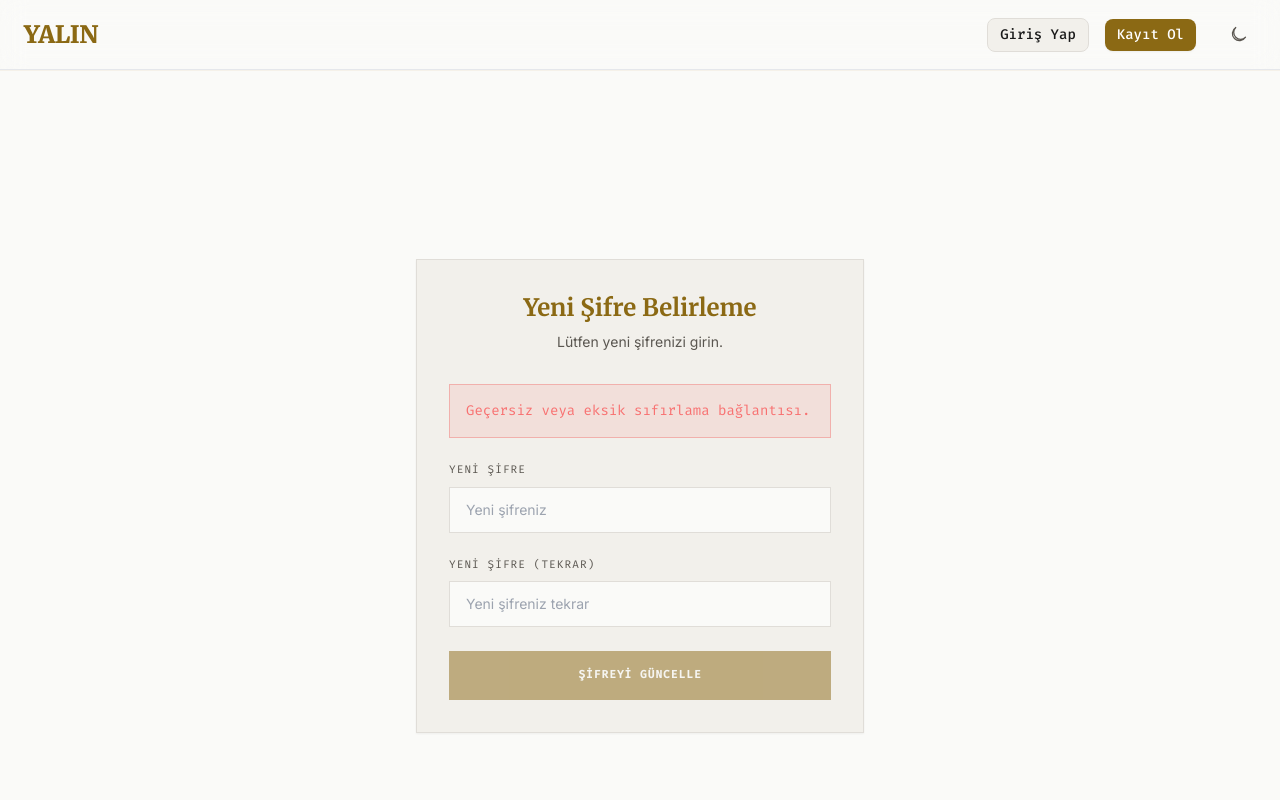
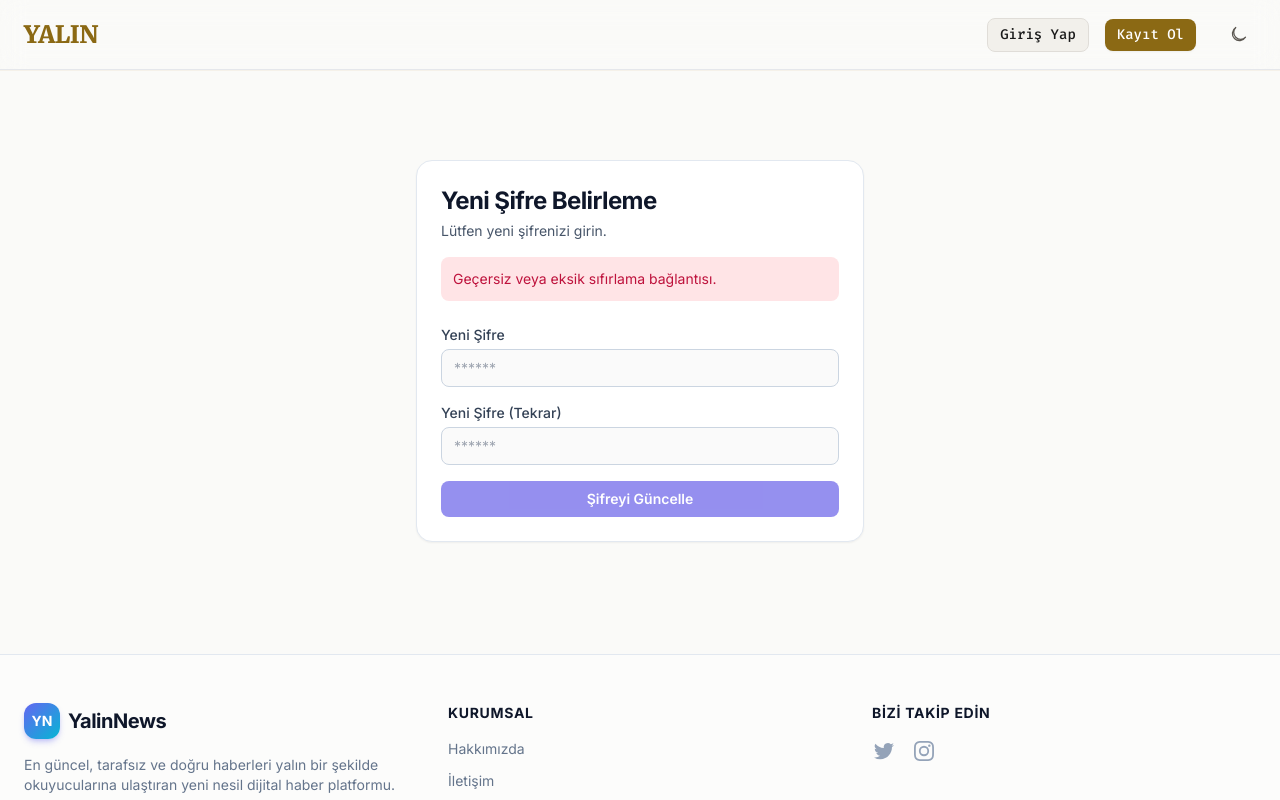
Before and after one commit to hasancansevim/yalin-news-frontend, an Angular app: page /reset-password in a window 1280 px wide. Shown: the top 800 px of the page. Built offline with nearby package versions, Linux system fonts and the light colour scheme.

Commit message:
style: update forgot and reset password UI to match login

```diff
--- a/src/app/features/auth/forgot-password/forgot-password.component.html
+++ b/src/app/features/auth/forgot-password/forgot-password.component.html
@@ -1,48 +1,41 @@
-<section class="min-h-screen flex items-center justify-center bg-bg-main text-text-primary px-4 py-12">
-  <div class="w-full max-w-md bg-surface border border-border p-8 shadow-sm">
-    <div class="text-center mb-8">
-      <h1 class="font-display text-2xl font-bold text-accent-main mb-2">Şifremi Unuttum</h1>
-      <p class="font-body text-sm text-text-secondary">Şifrenizi sıfırlamak için hesabınıza kayıtlı e-posta adresinizi girin.</p>
-    </div>
+<section class="mx-auto mt-16 w-full max-w-md rounded-2xl border border-slate-200 bg-white p-6 shadow-sm dark:border-slate-800 dark:bg-slate-900">
+  <h1 class="text-2xl font-bold tracking-tight text-slate-900 dark:text-slate-100">Şifremi Unuttum</h1>
+  <p class="mt-1 text-sm text-slate-600 dark:text-slate-400">Şifrenizi sıfırlamak için hesabınıza kayıtlı e-posta adresinizi girin.</p>
 
   @if (message()) {
-      <div class="mb-6 p-4 border text-sm font-ui"
-           [ngClass]="isError() ? 'border-red-500/30 bg-red-500/10 text-red-400' : 'border-emerald-500/30 bg-emerald-500/10 text-emerald-400'">
+    <div class="mt-4 p-3 rounded-lg text-sm"
+         [ngClass]="isError() ? 'bg-rose-100 text-rose-700 dark:bg-rose-900/30 dark:text-rose-400' : 'bg-emerald-100 text-emerald-700 dark:bg-emerald-900/30 dark:text-emerald-400'">
       {{ message() }}
     </div>
   }
 
-    <form (ngSubmit)="onSubmit()" #forgotForm="ngForm" class="space-y-6">
-      <div>
-        <label for="email" class="block font-ui text-[11px] uppercase tracking-widest text-text-secondary mb-2">
-          E-posta
-        </label>
+  <form class="mt-6 space-y-4" (ngSubmit)="onSubmit()" #forgotForm="ngForm">
+    <label class="block space-y-1 text-sm">
+      <span class="font-medium text-slate-700 dark:text-slate-200">E-posta</span>
       <input
         type="email"
-          id="email"
         name="email"
         [(ngModel)]="email"
         required
         email
-          placeholder="E-posta adresiniz"
-          class="w-full bg-bg-main border border-border px-4 py-3 font-body text-sm text-text-primary placeholder:text-text-secondary/50 focus:outline-none focus:border-accent-secondary transition-colors"
+        class="w-full rounded-lg border border-slate-300 px-3 py-2 dark:border-slate-700 dark:bg-slate-950"
+        placeholder="ornek@mail.com"
         [disabled]="isLoading()"
       />
-      </div>
+    </label>
 
     <button
       type="submit"
+      class="w-full rounded-lg bg-indigo-600 px-4 py-2 text-sm font-semibold text-white transition hover:bg-indigo-500 disabled:cursor-not-allowed disabled:opacity-60"
       [disabled]="!forgotForm.form.valid || isLoading()"
-        class="w-full bg-accent-main text-bg-main font-ui text-[11px] uppercase tracking-widest font-bold py-4 px-6 hover:bg-accent-secondary transition-colors disabled:opacity-50 disabled:cursor-not-allowed"
     >
       {{ isLoading() ? 'Gönderiliyor...' : 'Sıfırlama Bağlantısı Gönder' }}
     </button>
-    </form>
 
-    <div class="mt-8 text-center">
-      <a routerLink="/login" class="font-ui text-[11px] uppercase tracking-widest text-text-secondary hover:text-accent-main transition-colors">
+    <div class="mt-4 text-center text-sm text-slate-600 dark:text-slate-400">
+      <a routerLink="/login" class="font-semibold text-indigo-600 hover:underline dark:text-indigo-400">
         ← Giriş Ekranına Dön
       </a>
     </div>
-  </div>
+  </form>
 </section>
--- a/src/app/features/auth/login/login.component.html
+++ b/src/app/features/auth/login/login.component.html
@@ -9,7 +9,7 @@
         type="email"
         formControlName="email"
         class="w-full rounded-lg border border-slate-300 px-3 py-2 dark:border-slate-700 dark:bg-slate-950"
-        placeholder="admin@example.com"
+        placeholder="ornek@mail.com"
       />
     </label>
 
--- a/src/app/features/auth/reset-password/reset-password.component.html
+++ b/src/app/features/auth/reset-password/reset-password.component.html
@@ -1,59 +1,49 @@
-<section class="min-h-screen flex items-center justify-center bg-bg-main text-text-primary px-4 py-12">
-  <div class="w-full max-w-md bg-surface border border-border p-8 shadow-sm">
-    <div class="text-center mb-8">
-      <h1 class="font-display text-2xl font-bold text-accent-main mb-2">Yeni Şifre Belirleme</h1>
-      <p class="font-body text-sm text-text-secondary">Lütfen yeni şifrenizi girin.</p>
-    </div>
+<section class="mx-auto mt-16 w-full max-w-md rounded-2xl border border-slate-200 bg-white p-6 shadow-sm dark:border-slate-800 dark:bg-slate-900">
+  <h1 class="text-2xl font-bold tracking-tight text-slate-900 dark:text-slate-100">Yeni Şifre Belirleme</h1>
+  <p class="mt-1 text-sm text-slate-600 dark:text-slate-400">Lütfen yeni şifrenizi girin.</p>
 
   @if (message()) {
-      <div class="mb-6 p-4 border text-sm font-ui"
-           [ngClass]="isError() ? 'border-red-500/30 bg-red-500/10 text-red-400' : 'border-emerald-500/30 bg-emerald-500/10 text-emerald-400'">
+    <div class="mt-4 p-3 rounded-lg text-sm"
+         [ngClass]="isError() ? 'bg-rose-100 text-rose-700 dark:bg-rose-900/30 dark:text-rose-400' : 'bg-emerald-100 text-emerald-700 dark:bg-emerald-900/30 dark:text-emerald-400'">
       {{ message() }}
     </div>
   }
 
-    <form (ngSubmit)="onSubmit()" #resetForm="ngForm" class="space-y-6">
-      <div>
-        <label for="newPassword" class="block font-ui text-[11px] uppercase tracking-widest text-text-secondary mb-2">
-          Yeni Şifre
-        </label>
+  <form class="mt-6 space-y-4" (ngSubmit)="onSubmit()" #resetForm="ngForm">
+    <label class="block space-y-1 text-sm">
+      <span class="font-medium text-slate-700 dark:text-slate-200">Yeni Şifre</span>
       <input
         type="password"
-          id="newPassword"
         name="newPassword"
         [(ngModel)]="newPassword"
         required
         minlength="6"
-          placeholder="Yeni şifreniz"
-          class="w-full bg-bg-main border border-border px-4 py-3 font-body text-sm text-text-primary placeholder:text-text-secondary/50 focus:outline-none focus:border-accent-secondary transition-colors"
+        class="w-full rounded-lg border border-slate-300 px-3 py-2 dark:border-slate-700 dark:bg-slate-950"
+        placeholder="******"
         [disabled]="isLoading() || !token()"
       />
-      </div>
+    </label>
 
-      <div>
-        <label for="confirmPassword" class="block font-ui text-[11px] uppercase tracking-widest text-text-secondary mb-2">
-          Yeni Şifre (Tekrar)
-        </label>
+    <label class="block space-y-1 text-sm">
+      <span class="font-medium text-slate-700 dark:text-slate-200">Yeni Şifre (Tekrar)</span>
       <input
         type="password"
-          id="confirmPassword"
         name="confirmPassword"
         [(ngModel)]="confirmPassword"
         required
         minlength="6"
-          placeholder="Yeni şifreniz tekrar"
-          class="w-full bg-bg-main border border-border px-4 py-3 font-body text-sm text-text-primary placeholder:text-text-secondary/50 focus:outline-none focus:border-accent-secondary transition-colors"
+        class="w-full rounded-lg border border-slate-300 px-3 py-2 dark:border-slate-700 dark:bg-slate-950"
+        placeholder="******"
         [disabled]="isLoading() || !token()"
       />
-      </div>
+    </label>
 
     <button
       type="submit"
+      class="w-full rounded-lg bg-indigo-600 px-4 py-2 text-sm font-semibold text-white transition hover:bg-indigo-500 disabled:cursor-not-allowed disabled:opacity-60"
       [disabled]="!resetForm.form.valid || isLoading() || !token()"
-        class="w-full bg-accent-main text-bg-main font-ui text-[11px] uppercase tracking-widest font-bold py-4 px-6 hover:bg-accent-secondary transition-colors disabled:opacity-50 disabled:cursor-not-allowed"
     >
       {{ isLoading() ? 'Kaydediliyor...' : 'Şifreyi Güncelle' }}
     </button>
   </form>
-  </div>
 </section>
```
Lines whose indentation alone changed are shown as unchanged.
